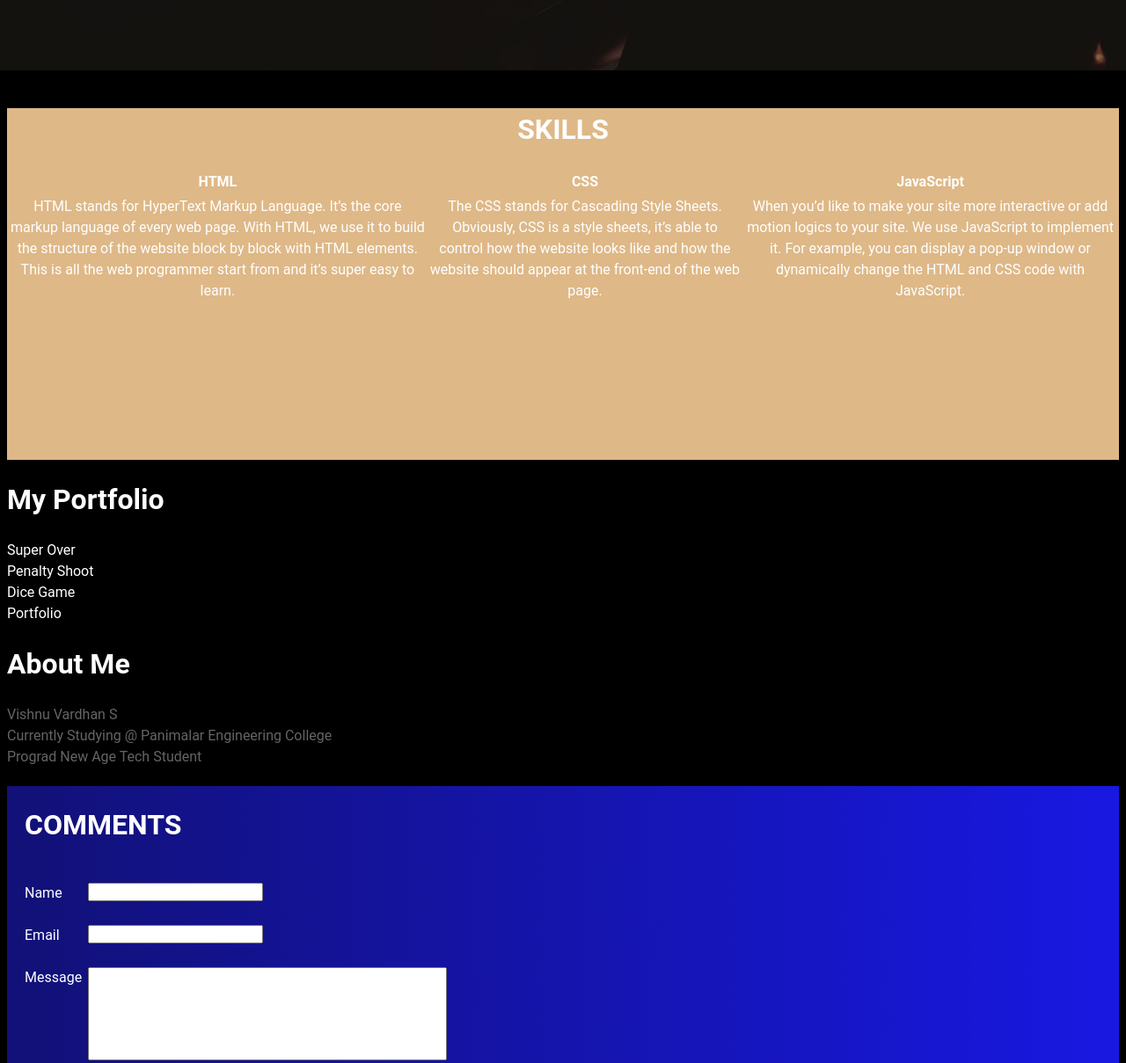
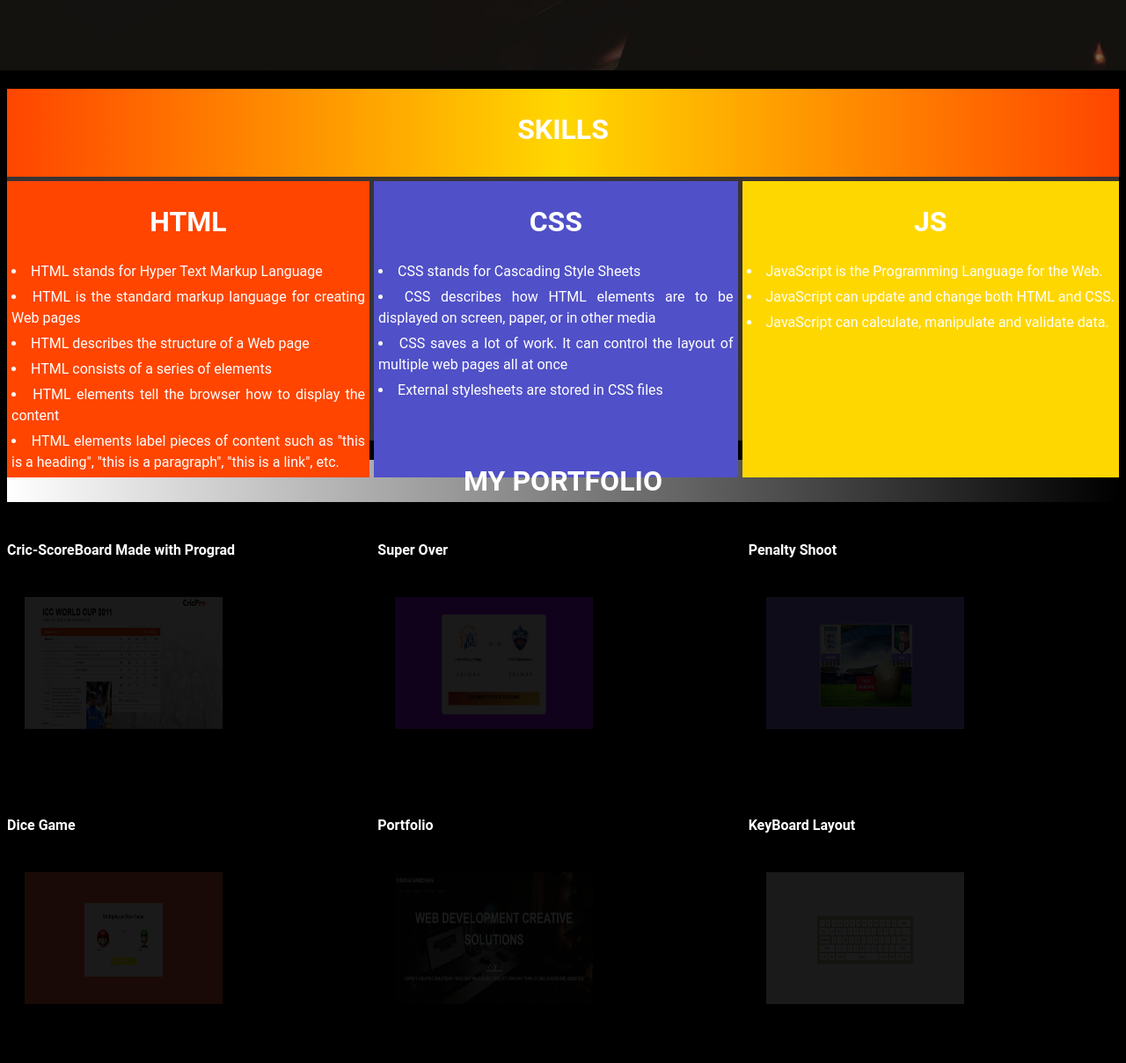
Before and after one commit to VVNTHEFLASH/portfolio, a plain HTML site: page index.html in a window 1280 px wide. Shown: the part 720-1929 px from the top of the page at 88% size. Drawn offline with Linux system fonts and the light colour scheme.

Commit message:
PortFolio Updated v1.0

```diff
--- a/index.html
+++ b/index.html
@@ -9,16 +9,21 @@
 </head>
 <body>
     <div class="container">
+        <!-- Home Division -->
         <div class="home">
+            <!-- My Name -->
             <h1>VISHNU VARDHAN</h1>
+            <!--Page Switch button -->
             <span>Home</span>
             <span><a href="#skills">Skills</a></span>
             <span>Portfolio</span>
             <span><a href="#about-me">About Me</a></span>
             <span>Contact</span>
+            <!-- Main Head -->
             <div class="home-h1">
                 <h3>WEB DEVELOPMENT CREATIVE SOLUTIONS</h3>
             </div>
+            <!-- ICONS FOR SOCIAL MEDIA & WORK MEDIA -->
                 <div class="icons">
                 <a href="https://github.com/VVNTHEFLASH"><img src="ASSETS/GITHUB ICON.png" alt="icon"></a>
                 <a href="https://codepen.io/vvntheflash"><img src="ASSETS/CODEPEN ICON.png" alt="icon"></a>
@@ -29,34 +34,92 @@
                 <h2>I OFFER CREATIVE SOLUTIONS FOR EVERY WEB-BASED PROJECT YOU CAN THINK OF. BUILD AWESOME WEBSITES</h2>
             </div>
         </div>
-        <div id="skills">
-            <h1>SKILLS</h1>
-            <table class="table">
-                <tr>
-                    <th>HTML</th>
-                    <th>CSS</th>
-                    <th>JavaScript</th>
-                </tr>
-                <tr>
-                    <td>HTML stands for HyperText Markup Language. It’s the core markup language of every web page. With HTML, we use it to build the structure of the website block by block with HTML elements. This is all the web programmer start from and it’s super easy to learn.</td>
-                    <td>The CSS stands for Cascading Style Sheets. Obviously, CSS is a style sheets, it’s able to control how the website looks like and how the website should appear at the front-end of the web page.</td>
-                    <td>When you’d like to make your site more interactive or add motion logics to your site. We use JavaScript to implement it. For example, you can display a pop-up window or dynamically change the HTML and CSS code with JavaScript.</td>
-                </tr>
-            </table>
+        <!-- Skills Section -->
+        <div id="skills" class="grid-skills">
+            <div><h1>SKILLS</h1></div>
+            <div><h1>HTML</h1>
+                <label>
+                    <li>HTML stands for Hyper Text Markup Language</li>
+                    <li>HTML is the standard markup language for creating Web pages</li>
+                    <li>HTML describes the structure of a Web page</li>
+                    <li>HTML consists of a series of elements</li>
+                    <li>HTML elements tell the browser how to display the content</li>
+                    <li>HTML elements label pieces of content such as "this is a heading", "this is a paragraph", "this is a link", etc.</li>
+                </label>
+            </div>
+            <div><h1>CSS</h1>
+                <label>
+                    <li>CSS stands for Cascading Style Sheets</li>
+                    <li>CSS describes how HTML elements are to be displayed on screen, paper, or in other media</li>
+                    <li>CSS saves a lot of work. It can control the layout of multiple web pages all at once</li>
+                    <li>External stylesheets are stored in CSS files</li>
+                </label>
+            </div>
+            <div><h1>JS</h1>
+                <label>
+                    <li>JavaScript is the Programming Language for the Web.</li>
+                    <li>JavaScript can update and change both HTML and CSS.</li>
+                    <li>JavaScript can calculate, manipulate and validate data.</li>
+                </label>
+            </div>
         </div>
-        <h1>My Portfolio</h1>
+        <!-- My Portfolio -->
+        <h1 id="portfolio-head">My Portfolio</h1>
         <div class="portfolio">
-
-            <div class="box1">Super Over</div>
-            <div class="box2">Penalty Shoot</div>
-            <div class="box3">Dice Game</div>
-            <div class="box4">Portfolio</div>
+            <div class="box0">
+                <h4>Cric-ScoreBoard Made with Prograd</h4>
+                <a href="https://vvntheflash.github.io/lab-cricpro-scoreboard/">
+                    <img src="ASSETS/Lab-CS-COVER.png" alt="cover"></a>
+            </div>
+            <div class="box1">
+                <h4>Super Over</h4>
+                <a href="https://vvntheflash.github.io/superover/">
+                    <img src="ASSETS/SO-COVER.png" alt="cover"></a>
+            </div>
+            <div class="box2">
+                <h4>Penalty Shoot</h4>
+                <a href="https://vvntheflash.github.io/PenaltyShootout/">
+                    <img src="ASSETS/PS-COVER.png" alt="cover"></a>
+            </div>
+            <div class="box3">
+                <h4>Dice Game</h4>
+                <a href="https://vvntheflash.github.io/DiceGame/">
+                    <img src="ASSETS/DG-COVER.png" alt="cover"></a>
+            </div>
+            <div class="box4">
+                <h4>Portfolio</h4>
+                <a href="https://vvntheflash.github.io/portfolio/">
+                    <img src="ASSETS/PF-COVER.png" alt="cover"></a>
+            </div>
+            <div class="box5">
+                <h4>KeyBoard Layout</h4>
+                <a href="https://vvntheflash.github.io/keyboardlayout/">
+                    <img src="ASSETS/KL-COVER.png" alt="cover"></a>
+            </div>
+            <div class="box6">
+                <h4>Replicate What's The Difference Image</h4>
+                <a href="https://vvntheflash.github.io/ReplicateImage/">
+                    <img src="ASSETS/RWDI-COVER.png" alt="cover"></a>
+            </div>
+            <div class="box7">
+                <h4>Coming Soon.....</h4>
+                <a href="#">
+                    <img src="ASSETS/Coming-soon.jpg" alt="cover"></a>
+            </div>
+            <div class="box8">
+                <h4>Coming Soon.....</h4>
+                <a href="#">
+                    <img src="ASSETS/Coming-soon.jpg" alt="cover"></a>
+            </div>
         </div>
         <div id="about-me">
             <h1>About Me</h1>
-            <label>Vishnu Vardhan S</label><br>
-            <label>Currently Studying @ Panimalar Engineering College</label><br>
-            <label>Prograd New Age Tech Student</label><br>
+            <p>I'm <strong>Vishnu Vardhan</strong> And I Rise And Born In <strong>Chennai.</strong> <br>
+            I'm Currently Pursuing My Under Degree at Panimalar Engineering College. <br>
+            I'm Completed My Diploma in 2017 Then Worked 2 year in Small-scale Industry. <br>
+            I'm a Average Player When things comes under Studying. <br>
+            And I Have a Great Leadership Quality And I Can Manage a Group of Peoples. <br>
+            </p>
         </div>
         <div class="comments">
             <h1>COMMENTS</h1>
--- a/style.css
+++ b/style.css
@@ -49,15 +49,34 @@ body::before {
 }
 #skills {
     text-align: center;
-    background: burlywood;
+    background-image: linear-gradient(rgb(58, 52, 52) , rgb(56, 50, 50));
     height: 400px;
 }
-#about-me {
-    color: rgb(100, 100, 100);
+label {
+    text-align: justify;
 }
-#about-me>h1 {
-    color: rgb(255, 255, 255);
-    font-weight: bolder;
+label>li {
+    margin: 5px;
+}
+.grid-skills {
+    display: grid;
+    grid-gap: 5px;
+}
+.grid-skills>div:nth-child(1) {
+    background: linear-gradient(to right,orangered, gold, orangered);
+    grid-row: 1/2;
+    grid-column: 1/4;
+    height: 100px;
+}
+.grid-skills>div:nth-child(2) {
+    background-color: orangered;
+}
+.grid-skills>div:nth-child(3) {
+    background: rgb(80,80,200);
+
+}
+.grid-skills>div:nth-child(4) {
+  background:gold;
 }
 span {
     color: grey;
@@ -65,9 +84,11 @@ span {
     padding: 10px;
     border: none;
     border-radius: 5px;
+    transition:ease 1s;
 }
 span:hover {
     background: #fff;
+    cursor: pointer;
 }
 .comments {
     background: linear-gradient(to right, rgb(18, 17, 119),rgb(24, 24, 226));
@@ -101,3 +122,36 @@ input[type=submit]:hover {
     background: #fff;
     color: grey;
 }
+.portfolio {
+    display: grid;
+    grid-template-columns: 1fr 1fr 1fr;
+    grid-template-rows: 1fr 1fr 1fr;
+    grid-row-gap: 50px;
+    background: black;
+}
+.portfolio img {
+    border: none;
+    margin: 20px;
+    transition: 0.5s;
+    width: 225px;
+    height: 150px;
+    opacity: 0.1;
+}
+.portfolio img:hover {
+    width: 450px;
+    height: 300px;
+    opacity: 1;
+}
+#portfolio-head {
+    text-align: center;
+    background-image:linear-gradient(to left,black,white);
+    text-transform: uppercase;
+}
+#about-me {
+    color: rgb(255, 255, 255);
+    text-align: center;
+}
+#about-me>h1 {
+    color: rgb(255, 255, 255);
+    font-weight: bolder;
+}
```
Also changed, not shown: ASSETS/Coming-soon.jpg (added), ASSETS/DG-COVER.png (added), ASSETS/KL-COVER.png (added), ASSETS/Lab-CS-COVER.png (added), ASSETS/PF-COVER.png (added), ASSETS/PS-COVER.png (added), ASSETS/SO-COVER.png (added), 1 other file.
